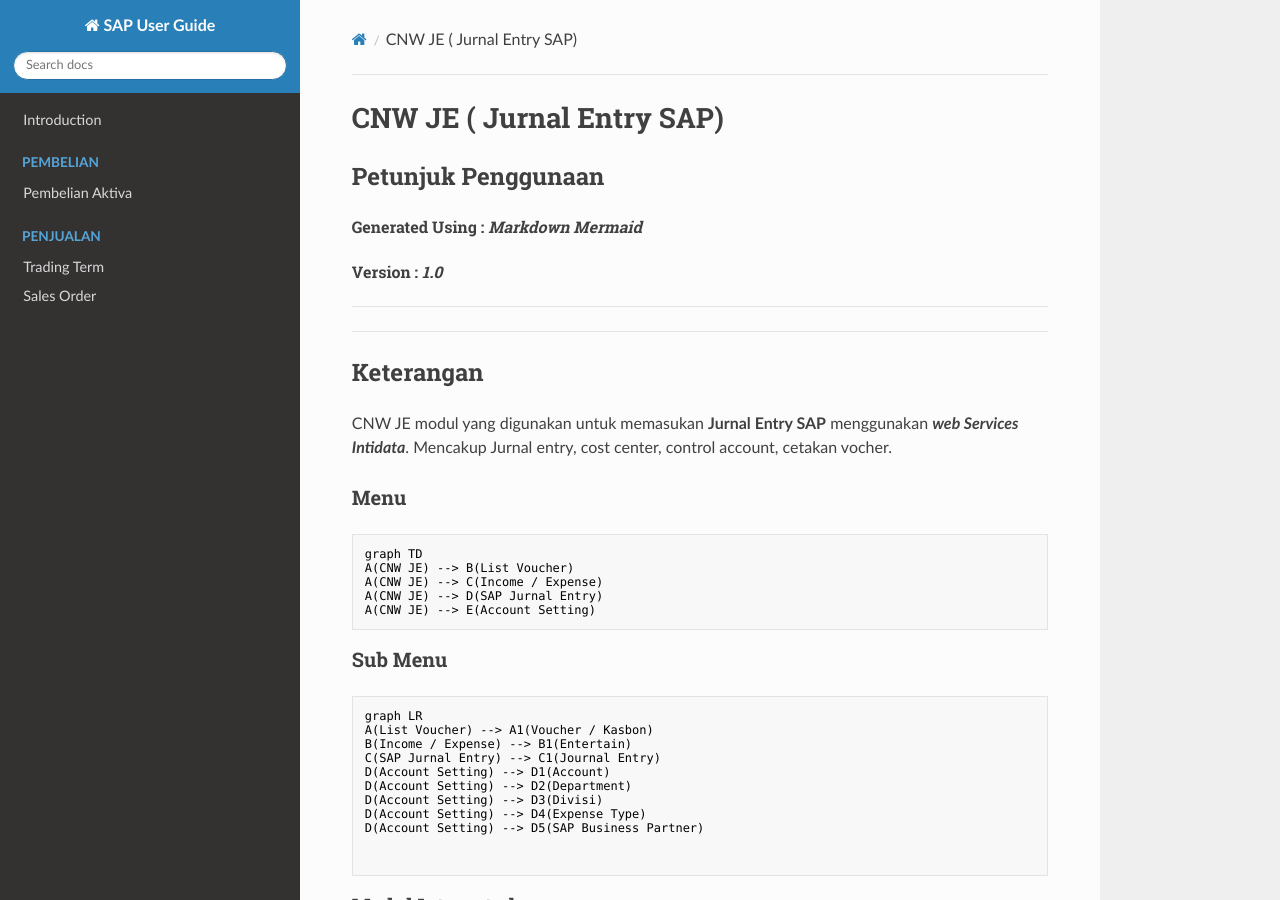
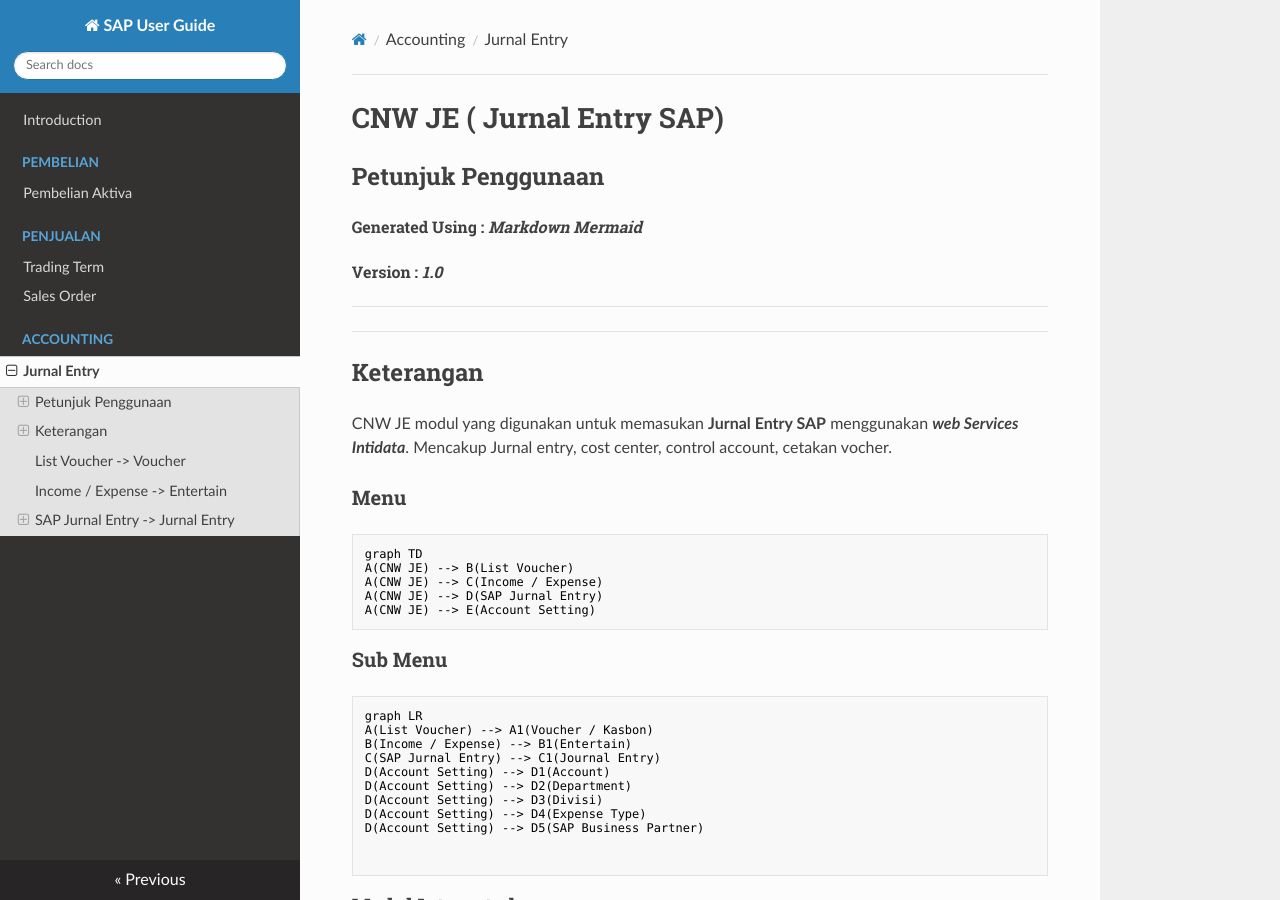
Before and after one commit to andyut/cnw_project, an MkDocs documentation site: the page built from docs/index_je.md, in a window 1280 px wide and 900 px high. Built offline with MkDocs 1.6.1, drawn with Linux system fonts in a browser that asks for light colours; nearby versions of some CDN libraries.

Commit message:
update mkdocs

```diff
--- a/mkdocs.yml
+++ b/mkdocs.yml
@@ -7,7 +7,8 @@
     - Penjualan :
         - Trading Term : tradingTerm.md
         - Sales Order : SalesorderList.md
-
+    - Accounting :
+        - Jurnal Entry : index_je.md
 theme : readthedocs
 plugins:
     - search
```
